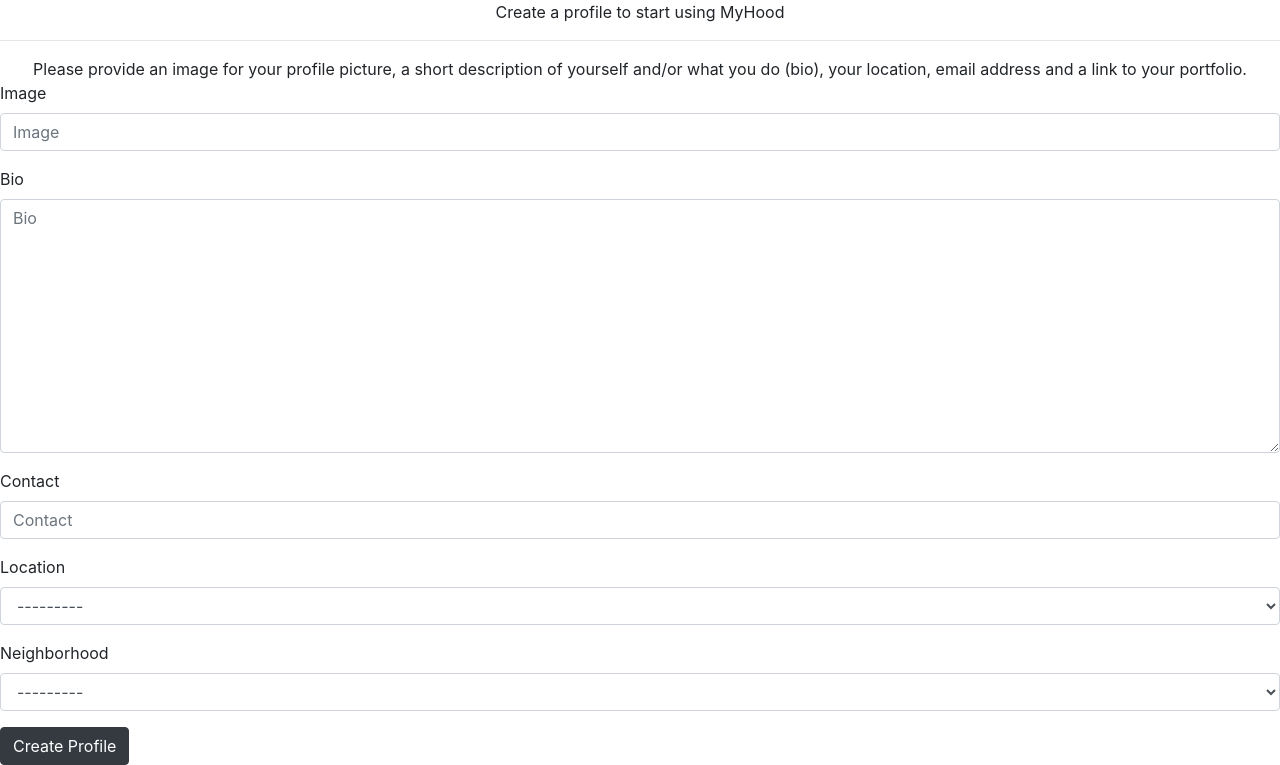
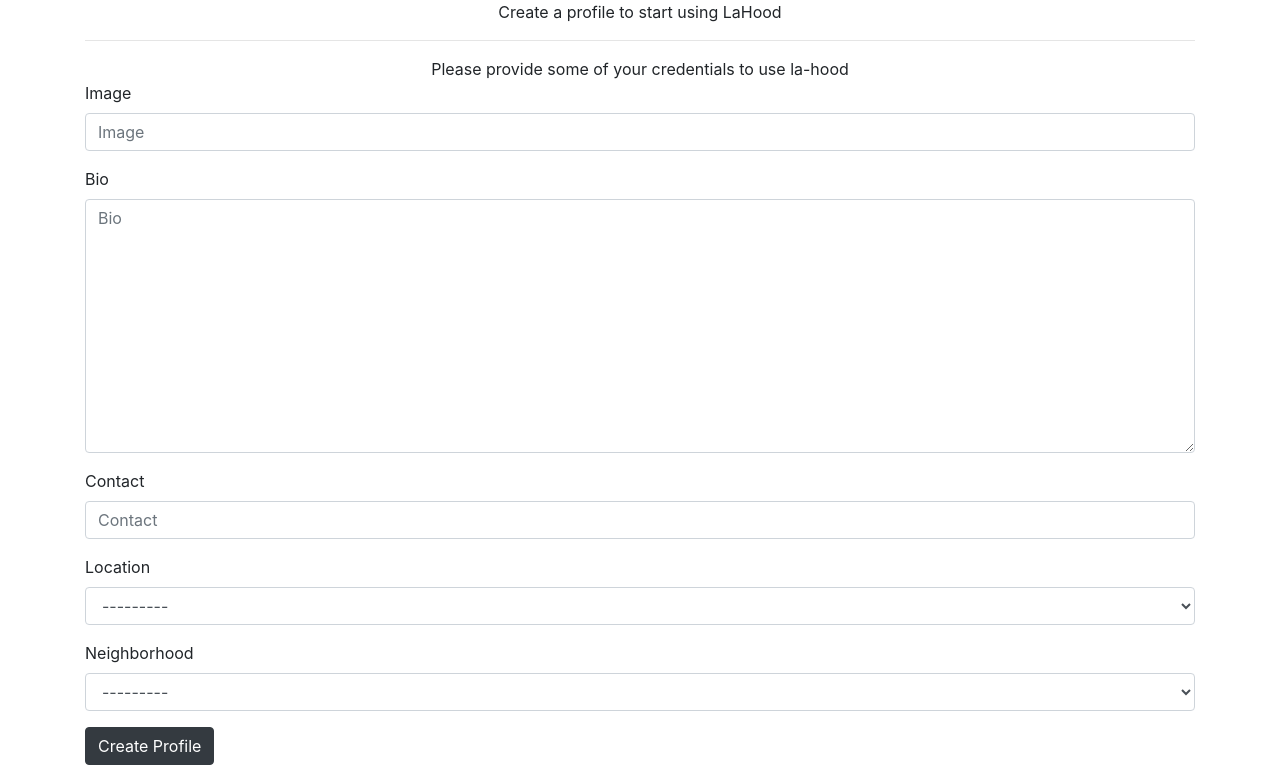
Before and after one commit to lizgi/Hood-Watch, a Django app: template hoodapp/templates/create_profile.html in a window 1280 px wide. Shown: the part 86-851 px from the top of the page. Run offline with Django 3.2, Linux system fonts and the light colour scheme; the template is opened without the code that fills it: values that come from a table or form of the project are taken from there, others are empty; parts of the project's set-up code (start-up, migrations or seed data) failed here and were passed over; some libraries are stand-ins or nearby versions; some web fonts are replaced.

Commit message:
add profile bit

```diff
--- a/hoodapp/templates/create_profile.html
+++ b/hoodapp/templates/create_profile.html
@@ -8,11 +8,15 @@
 {% endblock %}
 
 {% block content %}
+<style>
+
+</style>
+<div class="container">
     <div class="box">
         <div class="text-center">
-    <div class="title">Create a profile to start using MyHood</div>
+            <div class="title">Create a profile to start using LaHood</div>
             <hr>
-    <div class="guide">Please provide an image for your profile picture, a short description of yourself and/or what you do (bio), your location, email address and a link to your portfolio.</div>
+            <div class="guide">Please provide some of your credentials to use la-hood</div>
         </div>
         <form action="{%url 'create_profile'%}" method="post" enctype="multipart/form-data">
             {%csrf_token%}
@@ -20,4 +24,5 @@
             <input type="submit" class="btn btn-dark " value="Create Profile">
         </form>
     </div>
+</div>
 {% endblock %}
```
Lines whose indentation alone changed are shown as unchanged.
